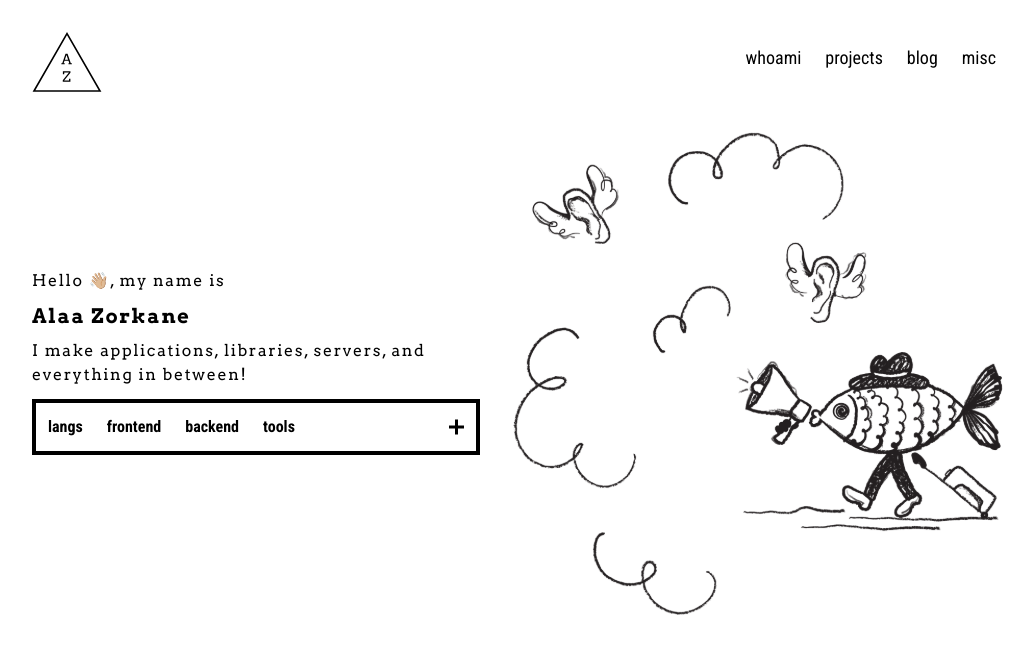
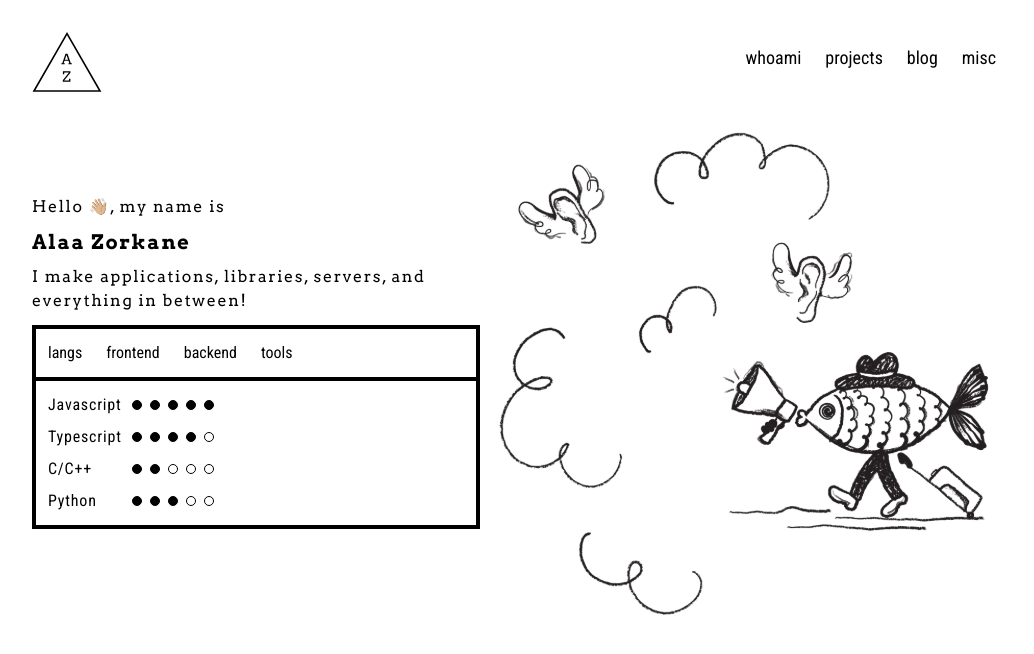
Before and after one commit to AlaaZorkane/portfolio, a Next.js app: page / in a window 1280 px wide. Shown: the top 654 px of the page, without its empty margins (120-1154 px from the left). Built offline with nearby package versions, Linux system fonts and the light colour scheme; what tailwindcss-animatecss would draw is missing.

Commit message:
Add: skills table hooked up with mock api

```diff
--- /dev/null
+++ b/components/SkillsTable/DomainContext.ts
@@ -0,0 +1,9 @@
+import { createContext } from "react";
+import { NormalizedDomains } from "@/interfaces";
+
+const DomainContext = createContext<NormalizedDomains>({
+  allIds: [],
+  byId: {},
+});
+
+export default DomainContext;
--- /dev/null
+++ b/components/SkillsTable/DomainSkills.tsx
@@ -0,0 +1,30 @@
+import React, { FC, useContext } from "react";
+import DomainContext from "./DomainContext";
+import Icon from "../Icon";
+
+type Props = {
+  selected: string;
+};
+
+const DomainSkills: FC<Props> = ({ selected }) => {
+  const { skills } = useContext(DomainContext).byId[selected];
+  return (
+    <div className="flex flex-col border-4 border-black border-t-0 py-2">
+      {skills.map((skill) => (
+        <div className="flex flex-row p-1 ml-2" key={skill.name}>
+          <h3 className="capitalize w-20 mr-1">{skill.name}</h3>
+          <div className="flex">
+            {[...Array(skill.stars)].map((key) => (
+              <Icon key={key} icon="circleFill" size="10" className="mr-2" />
+            ))}
+            {[...Array(5 - skill.stars)].map((key) => (
+              <Icon key={key} icon="circleEmpty" size="10" className="mr-2" />
+            ))}
+          </div>
+        </div>
+      ))}
+    </div>
+  );
+};
+
+export default DomainSkills;
--- a/components/SkillsTable/DomainsNavigator.tsx
+++ b/components/SkillsTable/DomainsNavigator.tsx
@@ -1,28 +1,25 @@
-import React, { FC } from "react";
-import { Domain } from "@/interfaces";
-import Icon from "../Icon";
+import React, { FC, useContext } from "react";
+import DomainContext from "./DomainContext";
 
 type Props = {
-  domains: Domain[];
+  onChange: (newDomain: string) => void;
 };
 
 // TODO: Current tab indicator
-const DomainsNavigator: FC<Props> = ({ domains }) => {
+const DomainsNavigator: FC<Props> = ({ onChange }) => {
+  const domains = useContext(DomainContext).allIds;
   return (
     <div className="flex justify-between flex-wrap border-black border-4 select-none">
       <div className="flex inline-block font-bold">
         {domains.map((domain) => (
-          <a
-            href="#"
-            className="hover:bg-gray-200 p-3 cursor-pointer animate__animated animate__fadeIn"
-            key={domain.title}
+          <button
+            onClick={() => onChange(domain)}
+            className="hover:bg-gray-200 p-3 cursor-pointer animate__animated animate__fadeIn focus:outline-none"
+            key={domain}
           >
-            {domain.title}
-          </a>
+            {domain}
+          </button>
         ))}
-      </div>
-      <div className="flex p-3 cursor-pointer font-bold">
-        <Icon icon="expand" size="15" />
       </div>
     </div>
   );
--- a/components/SkillsTable/index.tsx
+++ b/components/SkillsTable/index.tsx
@@ -1,19 +1,29 @@
 import useSWR from "swr";
-import React, { FC } from "react";
+import React, { FC, useState } from "react";
 import DomainsNavigator from "./DomainsNavigator";
-import { Domain } from "@/interfaces";
+import { NormalizedDomains } from "@/interfaces";
+import DomainSkills from "./DomainSkills";
+import DomainContext from "./DomainContext";
 
 const fetcher = (url: string) => fetch(url).then((r) => r.json());
 
-const Skills: FC = () => {
-  const { data }: { data?: Domain[] } = useSWR("/api/skills", fetcher);
+const SkillsTable: FC = () => {
+  const [domain, setDomain] = useState("langs");
+  const { data, mutate } = useSWR<NormalizedDomains>("/api/skills", fetcher);
   // TODO: Some fancy loading skeleton
   if (!data) return <p>Loading...</p>;
+  const handleDomainChange = (newDomain: string) => {
+    mutate();
+    setDomain(newDomain);
+  };
   return (
-    <div className="flex flex-col flex-grow">
-      <DomainsNavigator domains={data} />
-    </div>
+    <DomainContext.Provider value={data}>
+      <div className="flex flex-col flex-grow tracking-wider">
+        <DomainsNavigator onChange={handleDomainChange} />
+        <DomainSkills selected={domain} />
+      </div>
+    </DomainContext.Provider>
   );
 };
 
-export default Skills;
+export default SkillsTable;
--- a/interfaces/index.ts
+++ b/interfaces/index.ts
@@ -7,3 +7,8 @@ export interface Domain {
   title: string;
   skills: Skill[];
 }
+
+export interface NormalizedDomains {
+  byId: { [id: string]: Domain };
+  allIds: string[];
+}
--- a/pages/api/skills.ts
+++ b/pages/api/skills.ts
@@ -1,10 +1,14 @@
 import { NextApiRequest, NextApiResponse } from "next";
-import { Domain } from "@/interfaces";
+import { NormalizedDomains } from "@/interfaces";
 
 // TODO: hook this with firebase in the next major version
-export default (_req: NextApiRequest, res: NextApiResponse<Domain[]>): void => {
-  const mock = [
-    {
+export default (
+  _req: NextApiRequest,
+  res: NextApiResponse<NormalizedDomains>
+): void => {
+  const mock = {
+    byId: {
+      langs: {
         title: "langs",
         skills: [
           { name: "javascript", stars: 5 },
@@ -13,17 +17,16 @@ export default (_req: NextApiRequest, res: NextApiResponse<Domain[]>): void => {
           { name: "Python", stars: 3 },
         ],
       },
-    {
+      frontend: {
         title: "frontend",
         skills: [
           { name: "Vue", stars: 4 },
           { name: "React", stars: 3 },
           { name: "Vuetify", stars: 4 },
-        { name: "Bulma", stars: 2 },
-        { name: "Tailwind", stars: 1 },
+          { name: "Tailwind", stars: 2 },
         ],
       },
-    {
+      backend: {
         title: "backend",
         skills: [
           { name: "Express", stars: 4 },
@@ -32,7 +35,7 @@ export default (_req: NextApiRequest, res: NextApiResponse<Domain[]>): void => {
           { name: "Postgre", stars: 1 },
         ],
       },
-    {
+      tools: {
         title: "tools",
         skills: [
           { name: "Git", stars: 4 },
@@ -41,6 +44,8 @@ export default (_req: NextApiRequest, res: NextApiResponse<Domain[]>): void => {
           { name: "Figma", stars: 4 },
         ],
       },
-  ];
+    },
+    allIds: ["langs", "frontend", "backend", "tools"],
+  };
   res.status(200).json(mock);
 };
--- a/pages/index.tsx
+++ b/pages/index.tsx
@@ -9,7 +9,7 @@ const IndexPage: FC = () => (
       <SkillsTable />
     </div>
     <img
-      className="mx-auto sm:mx-0"
+      className="mx-auto"
       width="500"
       src="/assets/doodles/hero.svg"
       alt="hero"
--- a/tailwind.config.js
+++ b/tailwind.config.js
@@ -18,13 +18,11 @@ module.exports = {
         "animate__fadeInLeft",
         "animate__flipInX",
         "animate__zoomIn",
+        "animate__slideInLeft",
+        "animate__slideInRight",
       ],
       settings: {
         animatedSpeed: 1000,
-        heartBeatSpeed: 1000,
-        hingeSpeed: 2000,
-        bounceInSpeed: 750,
-        bounceOutSpeed: 750,
         animationDelaySpeed: 1000,
       },
       variants: ["responsive", "hover", "reduced-motion"],
```
Also changed, not shown: public/assets/icons/circleEmpty.svg (added), public/assets/icons/circleFill.svg (added). Lines whose indentation alone changed are shown as unchanged.
